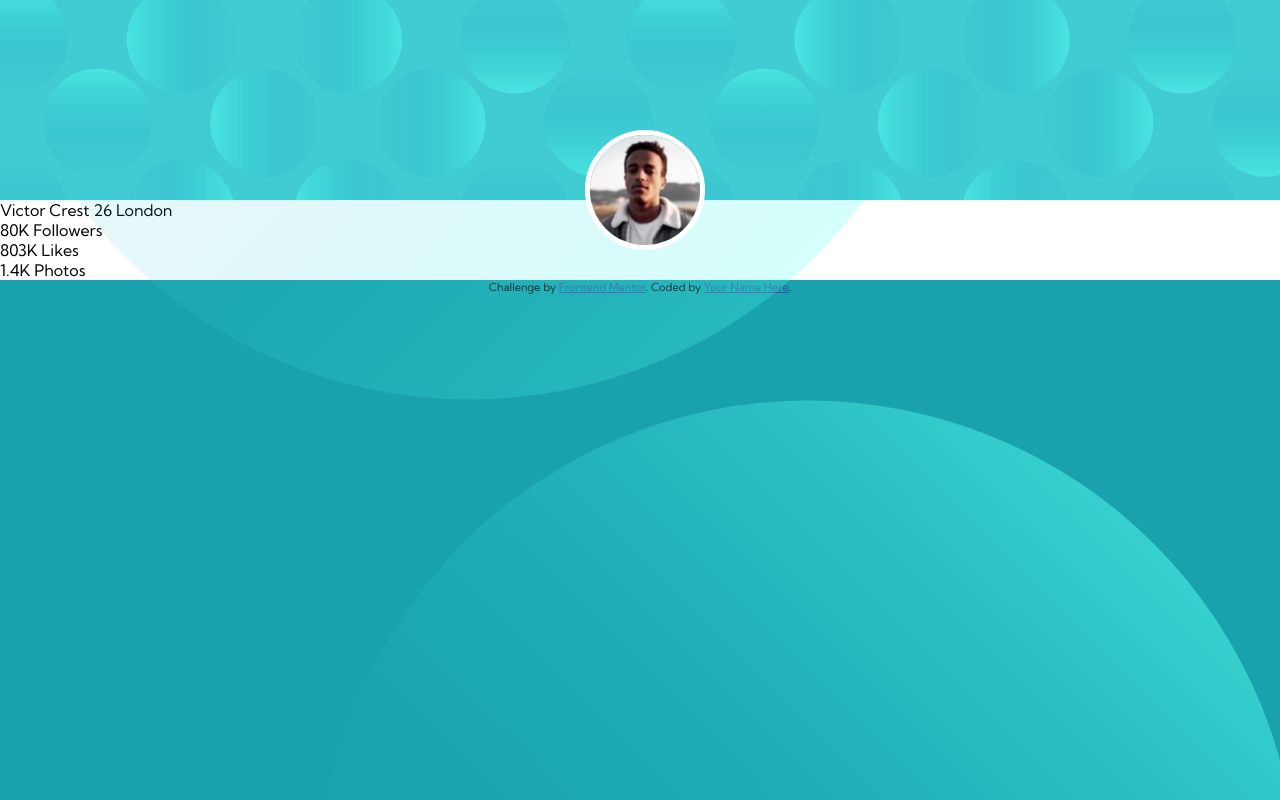
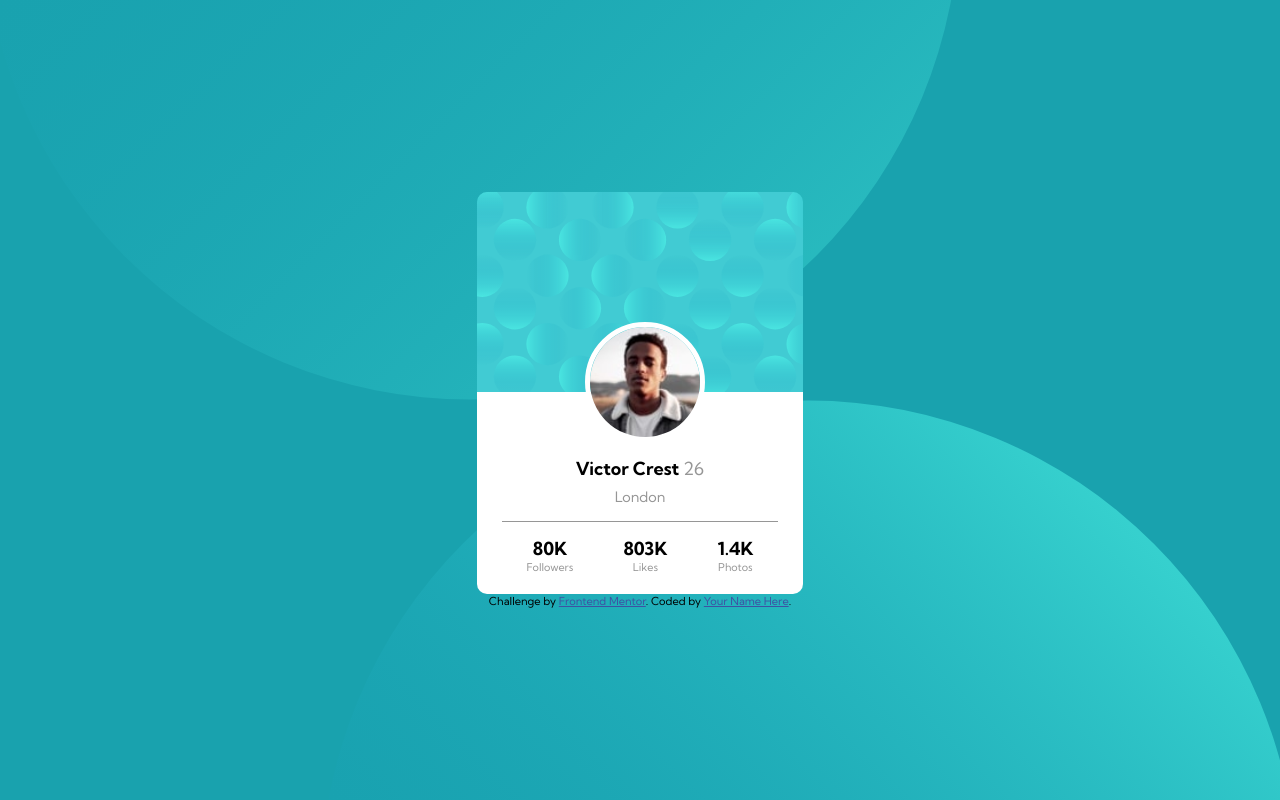
Before and after one commit to salolevi/Profile_Card, a plain HTML site: page index.html in a window 1280 px wide. Drawn offline with Linux system fonts and the light colour scheme.

Commit message:
faltan ultimos retoques

```diff
--- a/index.html
+++ b/index.html
@@ -25,21 +25,38 @@
     <section class="profile__info">
       <div class="profile__info-victor">
         Victor Crest
-        26
+        <span style="color: var(--dark-gray); font-weight: 400;">26</span>
+      </div>
+      <div class="profile__location">
         London
       </div>
-      <div class="profile__info-followeres">
+      <div class="profile__info-stats">
+        <div class="profile__info-section">
+          <div class="stat-number">
             80K
+          </div>
+          <div class="stat-name">
             Followers
           </div>
-      <div class="profile__info-likes">
+        </div>
+        <div class="profile__info-section">
+          <div class="stat-number">
             803K
+          </div>
+          <div class="stat-name">
               Likes
           </div>
-      <div class="profile__info-photos">
+        </div>
+        <div class="profile__info-section">
+          <div class="stat-number">
             1.4K
+          </div>
+          <div class="stat-name">
             Photos
           </div>
+        </div>
+      </div>
+
     </section>
 
   </article>
--- a/styles/styles.css
+++ b/styles/styles.css
@@ -14,16 +14,20 @@ html, body {
 body {
     font-family: 'Kumbh Sans', sans-serif;
     background: var(--dark-cyan);
+    font-size: 18px;
     display: flex;
     min-height: 100vh;
     flex-direction: column;
     overflow: hidden;
+    align-items: center;
+    justify-content: center;
 }
 
 .bg-img-container {
     position: absolute;
     width: 100%;
     height:  100%;
+    z-index: -1;
 }
 
 .bg__img-top {
@@ -59,11 +63,52 @@ body {
     left: calc(50% - 55px);
     border-radius: 50%;
     border: 5px solid white;
+    object-fit: cover;
 }
 
 .profile__info {
     background: white;
     opacity: 1;
+    padding: 65px 25px 0 25px;
+    text-align: center;
+}
+
+.profile__info-victor {
+    font-weight: 700;
+    margin-bottom: 8px;
+}
+
+.profile__location {
+    color: var(--dark-gray);
+    font-weight: 400;
+    margin-bottom: 15px;
+    font-size: .8em;
+}
+
+.profile__info-stats {
+    display: flex;
+    justify-content: center;
+    margin-top: 15px;
+    padding: 15px 0 20px 0;
+    border-top: 1px solid var(--dark-gray);
+}
+
+.profile__info-section {
+    margin: 0 25px;
+}
+
+.stat-number {
+    font-weight: 700;
+}
+
+.stat-name  {
+    font-size: .6em;
+    color: var(--dark-gray);
+}
+
+.profile-container {
+    border-radius: 10px;
+    overflow: hidden;
 }
 .attribution { font-size: 11px; text-align: center; }
 .attribution a { color: hsl(228, 45%, 44%); }
```
Lines whose indentation alone changed are shown as unchanged.
